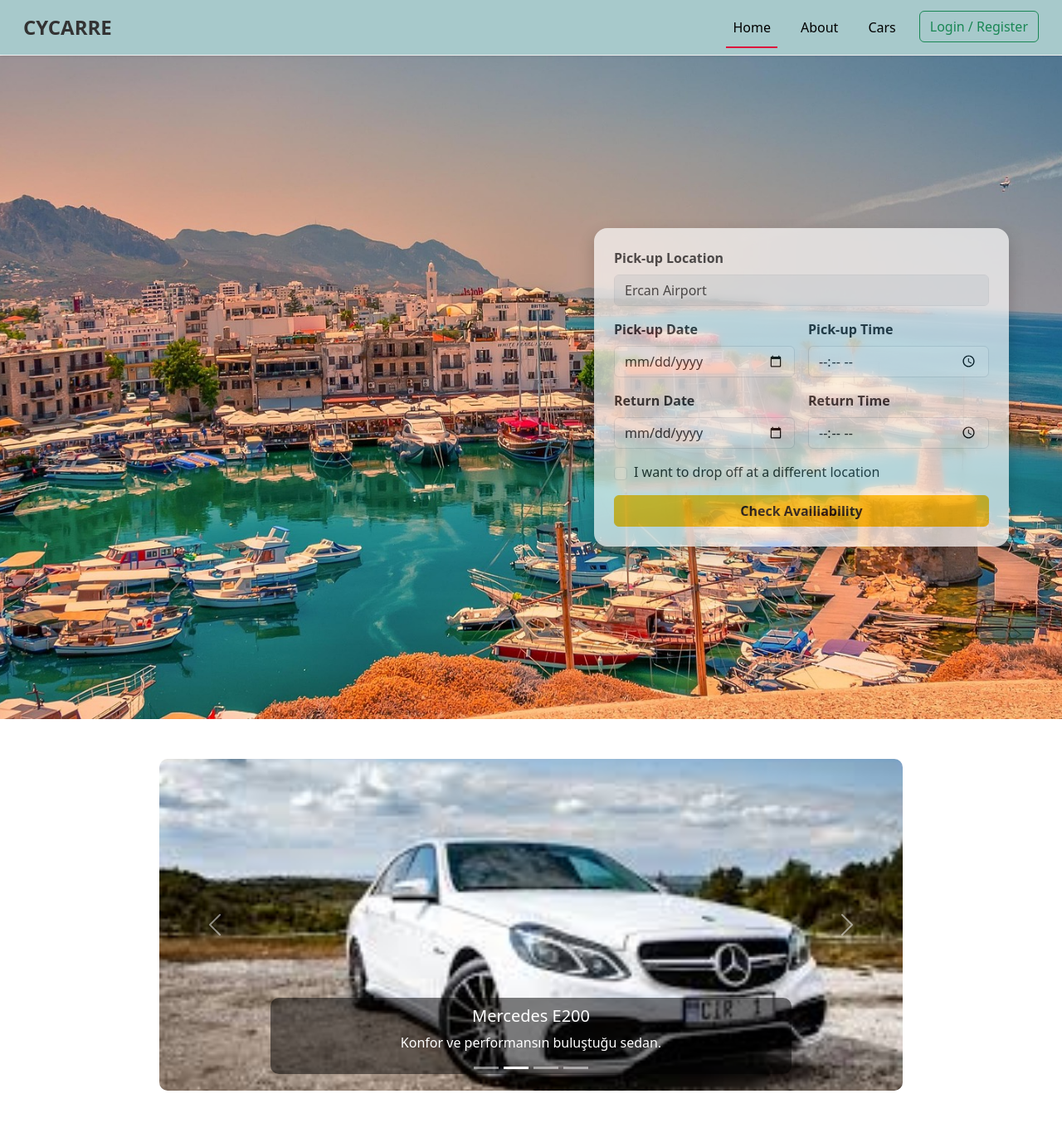
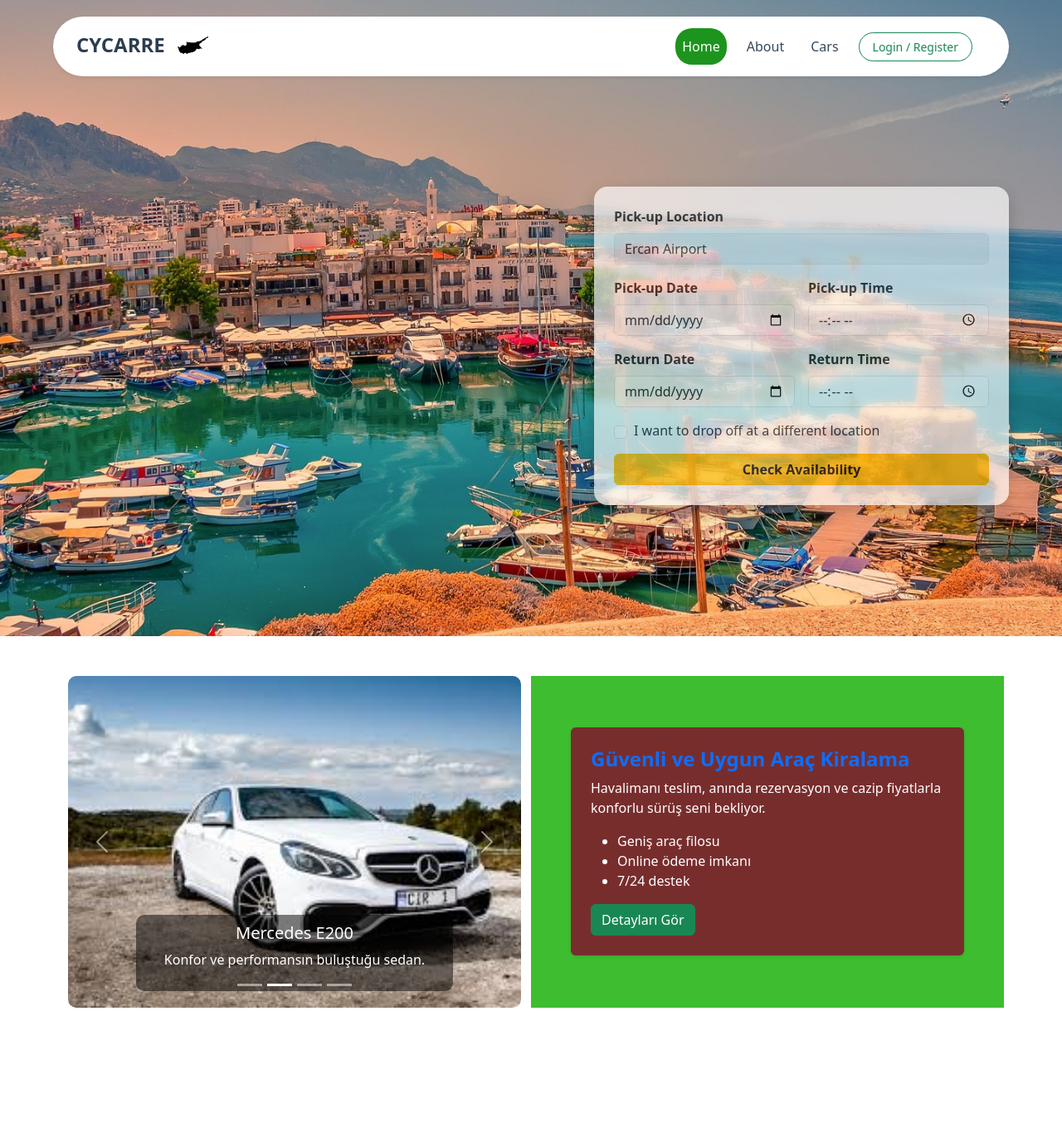
Before and after one commit to quuaq/CarRentalFE, an Angular app: page / in a window 1280 px wide. Shown: the top 1354 px of the page at 83% size. After the commit the page ends 1263 px from the top, so only its background shows below. Built offline with nearby package versions, Linux system fonts and the light colour scheme.

Commit message:
Navbar çubuğu ve Home sayfası UI iyileştirmeleri

```diff
--- a/package.json
+++ b/package.json
@@ -20,6 +20,7 @@
     "bootstrap": "^5.3.5",
     "jwt-decode": "^4.0.0",
     "rxjs": "~7.8.0",
+    "sweetalert2": "^11.21.0",
     "tslib": "^2.3.0",
     "zone.js": "~0.15.0"
   },
--- a/src/app/components/navbar/navbar.component.css
+++ b/src/app/components/navbar/navbar.component.css
@@ -1,32 +1,55 @@
 nav.navbar {
-  background-color: rgb(167, 201, 203) !important;
-  box-shadow: 0 4px 20px rgba(0, 0, 0, 0.2);
-  width: 100%;
+  background-color: #fff !important;
+  box-shadow: 0 4px 20px rgba(0, 0, 0, 0.1);
+  width: 90%;
+  max-width: 1200px;
+  margin: 0 auto;
+  border-radius: 50px;
   padding: 10px 30px;
-  border-radius: 0;
-  margin: 0;
+  position: fixed;
+  top: 20px;
+  z-index: 1000;
 }
+
 
 .navbar-brand {
   font-weight: bold;
   font-size: 24px;
-  color: #333 !important;
+  color: #2c3e50 !important;
+}
+
+.navbar-brand img{
+  width: 39px;
+  height: auto;
+  margin-left: 8px;
+  padding-bottom: 3px;
+}
+
+.navbar-nav {
+  align-items: center;
 }
 
 .nav-link {
-  color: #000 !important;
+  color: #34495e !important;
   font-weight: 500;
-  margin-right: 20px;
-  position: relative;
+  padding: 10px 15px;
+  border-radius: 20px;
+  transition: background-color 0.3s ease, color 0.3s ease;
 }
 
-.nav-link.active::after {
-  content: '';
-  display: block;
-  width: 100%;
-  height: 2px;
-  background-color: crimson;
-  position: absolute;
-  bottom: -5px;
-  left: 0;
+.nav-link:hover {
+  background-color: #e3f2fd;
+  color: #007bff !important;
 }
+
+.nav-link.active {
+  background-color: rgb(29, 148, 29);
+  color: white !important;
+}
+
+.btn-outline-success,
+.btn-outline-danger {
+  border-radius: 20px;
+  padding: 6px 16px;
+  font-size: 14px;
+}
--- a/src/app/components/navbar/navbar.component.html
+++ b/src/app/components/navbar/navbar.component.html
@@ -1,6 +1,9 @@
 <nav class="navbar navbar-expand-lg navbar-dark bg-dark shadow-sm px-3 fixed-top">
   <div class="container-fluid">
-    <a class="navbar-brand fw-bold fs-4" routerLink="/">CYCARRE</a>
+    <a class="navbar-brand fw-bold fs-4" routerLink="/">
+      CYCARRE
+      <img src="assets/icons/cyprus-map.png" alt="Cyprus-Map" class="ms-2">
+    </a>
     <button class="navbar-toggler" type="button" data-bs-toggle="collapse" data-bs-target="#navbarNav"
       aria-controls="navbarNav" aria-expanded="false" aria-label="Toggle navigation">
       <span class="navbar-toggler-icon"></span>
@@ -8,27 +11,27 @@
 
     <div class="collapse navbar-collapse" id="navbarNav">
       <ul class="navbar-nav ms-auto">
-        <li class="nav-item">
+        <li class="nav-item me-3">
           <a class="nav-link" routerLink="/" routerLinkActive="active"
             [routerLinkActiveOptions]="{ exact:true }">Home</a>
         </li>
-        <li class="nav-item">
+        <li class="nav-item me-3">
           <a class="nav-link" routerLink="/about" routerLinkActive="active">About</a>
         </li>
-        <li class="nav-item">
+        <li class="nav-item me-3">
           <a class="nav-link" routerLink="/cars" routerLinkActive="active">Cars</a>
         </li>
-        <li *ngIf="isLoggedIn && !isAdmin" class="nav-item">
+        <li *ngIf="isLoggedIn && !isAdmin" class="nav-item me-3">
           <a routerLink="/my-reservations" class="nav-link">My Reservations</a>
         </li>
-        <li *ngIf="isLoggedIn && isAdmin" class="nav-item">
+        <li *ngIf="isLoggedIn && isAdmin" class="nav-item me-3">
           <a routerLink="/admin-reservations" class="nav-link">All Reservations</a>
         </li>
 
-        <li class="nav-item" *ngIf="!isLoggedIn">
+        <li class="nav-item me-3" *ngIf="!isLoggedIn">
           <a class="btn btn-outline-success" routerLink="/auth" routerLinkActive="active">Login / Register</a>
         </li>
-        <li class="nav-item" *ngIf="isLoggedIn">
+        <li class="nav-item me-3" *ngIf="isLoggedIn">
           <button class="btn btn-outline-danger" (click)="logout()">Logout</button>
         </li>
       </ul>
--- a/src/app/pages/car-list/car-list.component.css
+++ b/src/app/pages/car-list/car-list.component.css
@@ -51,17 +51,18 @@
 
   #rezDate {
     position: sticky;
-    top: 89px;
+    top: 105px;
     z-index: 1030;
     background-color: #f8f9fa;
     border-bottom: 1px solid #dee2e6;
     padding: 10px 20px;
     width: 100%;
     max-width: 1100px;
-    margin: 0 auto 20px auto;
-    border-radius: 15px 15px 15px 15px;
+    margin: 40px auto;
+    border-radius: 15px;
     box-shadow: 0px 2px 5px rgba(0, 0, 0, 0.05);
   }
+
 
   .duration-info {
     margin-left: auto;
--- a/src/app/pages/home/home.component.css
+++ b/src/app/pages/home/home.component.css
@@ -19,11 +19,13 @@
   background-color: rgba(255, 255, 255, 0.96);
   backdrop-filter: blur(5px);
   padding: 1.5rem;
+  margin-top: 50px;
   border-radius: 1rem;
   box-shadow: 0 8px 20px rgba(0, 0, 0, 0.3);
   opacity: 0.7;
   transition: opacity 0.5s ease-in-out;
 }
+
 
 .reservation-form-overlay:hover{
   opacity: 1;
@@ -38,8 +40,12 @@
     transform: none;
     box-shadow: none;
   }
-  .car-img{
-    height: 250px;
+
+  .car-img {
+    width: 100%;
+    height: 300px;
+    object-fit: cover;
+    border-radius: 10px;
   }
 
   .carousel-caption{
@@ -66,3 +72,25 @@
   padding: 10px;
   border-radius: 10px;
 }
+
+
+
+.info-box {
+  width: 100%;
+  max-width: 500px;
+  background-color: #782d2d;
+  color: #fff;
+  padding: 2rem;
+  border-radius: 0.75rem;
+  box-shadow: 0 4px 20px rgba(0, 0, 0, 0.2);
+}
+
+
+.custom-bg {
+  background-color: #3dbd2f;
+  min-height: 100%; /* varsa kaldır */
+  height: 100%;
+  padding: 4rem 2rem;
+  display: flex;
+  align-items: center; /* dikey ortalama için */
+}
--- a/src/app/pages/home/home.component.html
+++ b/src/app/pages/home/home.component.html
@@ -35,17 +35,20 @@
         </div>
 
         <div class="col-12">
-          <button type="submit" class="btn btn-warning w-100 fw-bold">Check Availiability</button>
+          <button type="submit" class="btn btn-warning w-100 fw-bold">Check Availability</button>
         </div>
       </div>
     </form>
   </div>
 </div>
-<!-- Banner ve Form Biter -->
 
-<!-- Yeni: Carousel Wrapper -->
-<div class="carousel-wrapper mx-auto my-5">
-  <div id="carCarousel" class="carousel slide carousel-fade mt-5" data-bs-ride="carousel" data-bs-interval="3000">
+
+<div class="container my-5">
+  <div class="row align-items-center">
+
+    <!-- Left: Carousel -->
+    <div class="col-lg-6 mb-4 mb-lg-0">
+      <div id="carCarousel" class="carousel slide carousel-fade" data-bs-ride="carousel" data-bs-interval="3000">
         <div class="carousel-indicators">
           <button type="button" data-bs-target="#carCarousel" data-bs-slide-to="0" class="active" aria-current="true" aria-label="Slide 1"></button>
           <button type="button" data-bs-target="#carCarousel" data-bs-slide-to="1" aria-label="Slide 2"></button>
@@ -53,7 +56,6 @@
           <button type="button" data-bs-target="#carCarousel" data-bs-slide-to="3" aria-label="Slide 4"></button>
         </div>
         <div class="carousel-inner text-center">
-
           <div class="carousel-item active">
             <img src="assets/cars/bmw.jpg" class="car-img" alt="BMW X5">
             <div class="carousel-caption d-none d-md-block">
@@ -61,7 +63,6 @@
               <p>Güçlü ve şık SUV modeli.</p>
             </div>
           </div>
-
           <div class="carousel-item">
             <img src="assets/cars/mercedes-benz.jpg" class="car-img" alt="Mercedes E200">
             <div class="carousel-caption d-none d-md-block">
@@ -69,7 +70,6 @@
               <p>Konfor ve performansın buluştuğu sedan.</p>
             </div>
           </div>
-
           <div class="carousel-item">
             <img src="assets/cars/audi.jpg" class="car-img" alt="Audi A3">
             <div class="carousel-caption d-none d-md-block">
@@ -77,15 +77,13 @@
               <p>Şehir içi premium hatchback modeli.</p>
             </div>
           </div>
-
           <div class="carousel-item">
-        <img src="assets/cars/ford.jpg" class="car-img" alt="Ford-Focus">
+            <img src="assets/cars/ford.jpg" class="car-img" alt="Ford Focus">
             <div class="carousel-caption d-none d-md-block">
               <h5>Ford Focus</h5>
               <p>Bütçeye uygun</p>
             </div>
           </div>
-
         </div>
 
         <button class="carousel-control-prev" type="button" data-bs-target="#carCarousel" data-bs-slide="prev">
@@ -98,4 +96,20 @@
         </button>
       </div>
     </div>
-<!-- Carousel Wrapper Biter -->
+
+    <!-- Right: Info Box -->
+    <div class="col-lg-6 custom-bg p-5" style="min-height: 400px;">
+      <div class="info-box p-4 rounded shadow-sm">
+        <h4 class="fw-bold text-primary">Güvenli ve Uygun Araç Kiralama</h4>
+        <p>Havalimanı teslim, anında rezervasyon ve cazip fiyatlarla konforlu sürüş seni bekliyor.</p>
+        <ul>
+          <li>Geniş araç filosu</li>
+          <li>Online ödeme imkanı</li>
+          <li>7/24 destek</li>
+        </ul>
+        <button class="btn btn-success">Detayları Gör</button>
+      </div>
+    </div>
+
+  </div>
+</div>
--- a/src/app/pages/home/home.component.ts
+++ b/src/app/pages/home/home.component.ts
@@ -1,6 +1,7 @@
 import { Component, AfterViewInit } from '@angular/core';
 import { FormsModule } from '@angular/forms';
 import { Router } from '@angular/router';
+import  Swal from 'sweetalert2';
 declare var bootstrap: any;
 
 
@@ -32,7 +33,17 @@ export class HomeComponent implements AfterViewInit {
     const endDate = form.value.endDate;
     const endTime = form.value.endTime;
 
-    // Tarih ve saatleri ISO formatına çeviriyoruz
+    if (!startDate || !startTime || !endDate || !endTime) {
+      Swal.fire({
+        icon: 'warning',
+        title: 'Missing Information!',
+        text: 'Please fill in all date and time fields.',
+        confirmButtonText: 'OK'
+      });
+      return;
+    }
+
+
     const pickupDateTime = `${startDate}T${startTime}`;
     const returnDateTime = `${endDate}T${endTime}`;
 
@@ -43,4 +54,5 @@ export class HomeComponent implements AfterViewInit {
       }
     });
   }
+
 }
--- a/src/index.html
+++ b/src/index.html
@@ -3,7 +3,7 @@
 
 <head>
   <meta charset="utf-8">
-  <title>CarRentalFrontEnd</title>
+  <title>CYCARRE</title>
   <base href="/">
   <meta name="viewport" content="width=device-width, initial-scale=1">
   <link rel="icon" type="image/x-icon" href="favicon.ico">
--- a/src/styles.css
+++ b/src/styles.css
@@ -1,3 +1,4 @@
-body {
-    padding-top: 100px;
+body, html {
+    margin: 0;
+    padding: 0;
   }
```
Also changed, not shown: src/assets/icons/cyprus-map.png (added), 1 other file (tests, documents, lock files or other folders). Lines whose indentation alone changed are shown as unchanged.
